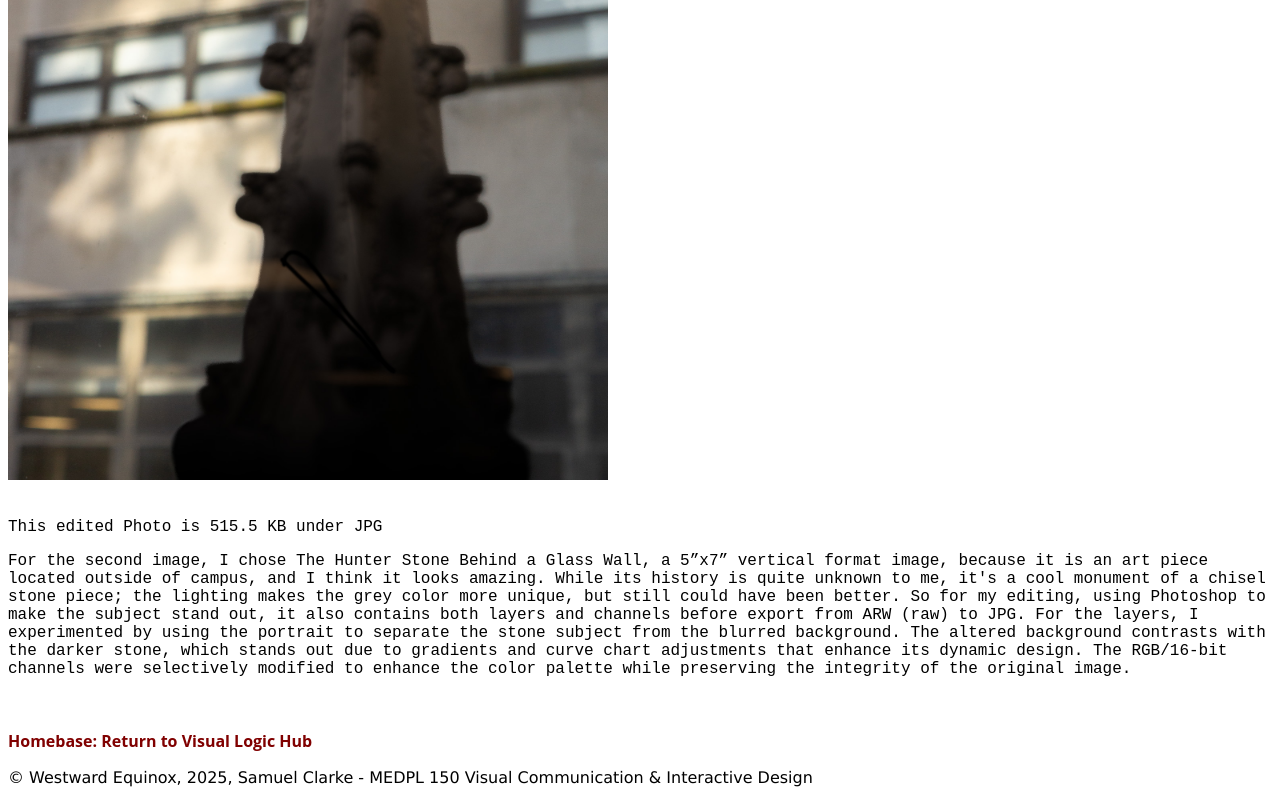
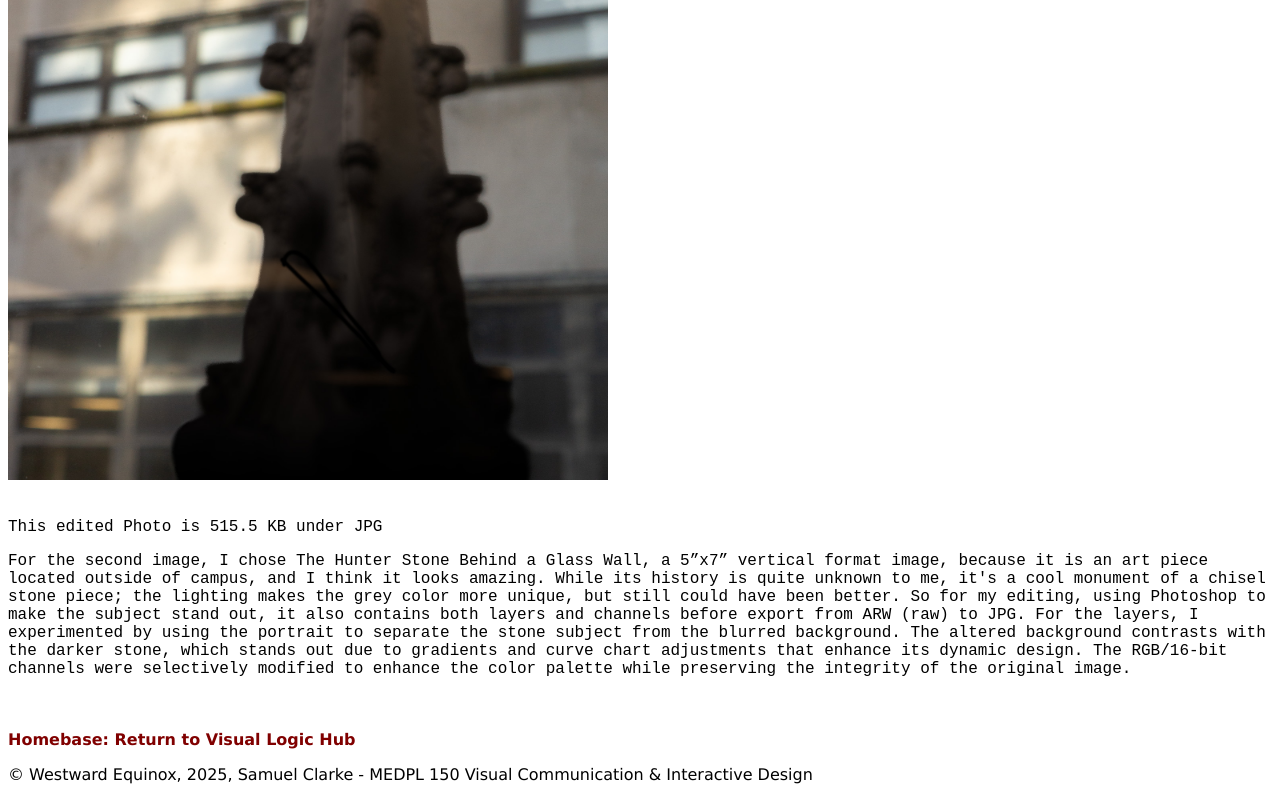
Before and after one commit to Sammocode/medpl150-Samuel-Clarke, a plain HTML site: page homework2-image2.html in a window 1280 px wide. Shown: the part 489-1292 px from the top of the page. Drawn offline with Linux system fonts and the light colour scheme.

Commit message:
Update homework2-image2.html

```diff
--- a/homework2-image2.html
+++ b/homework2-image2.html
@@ -26,8 +26,9 @@
       chart adjustments that enhance its dynamic design. The RGB/16-bit channels were selectively modified to enhance the color palette while
       preserving the integrity of the original image. </p>
 <br></br>
-    <a href="index.html"style="color: maroon; text-decoration: none; font-size: 20 px; font-weight: bold;font-family:Open Sans;">Homebase: Return to Visual Logic Hub</a>
-
+    <nav>
+    <a href="index.html"style="color: maroon; text-decoration: none; font-size: 20 px; font-weight: bold;font-family:verdana;">Homebase: Return to Visual Logic Hub</a>
+</nav>
   </body>
     <body>
  <footer>
```
